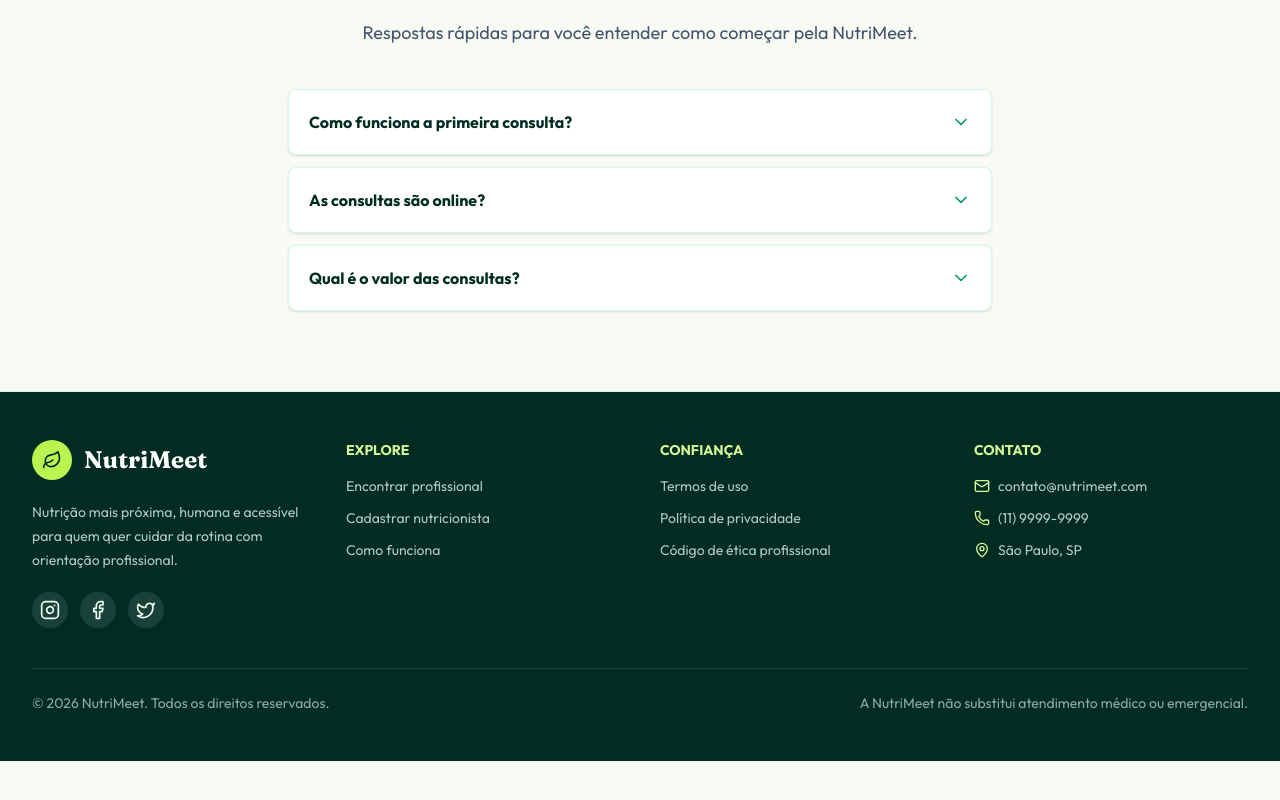
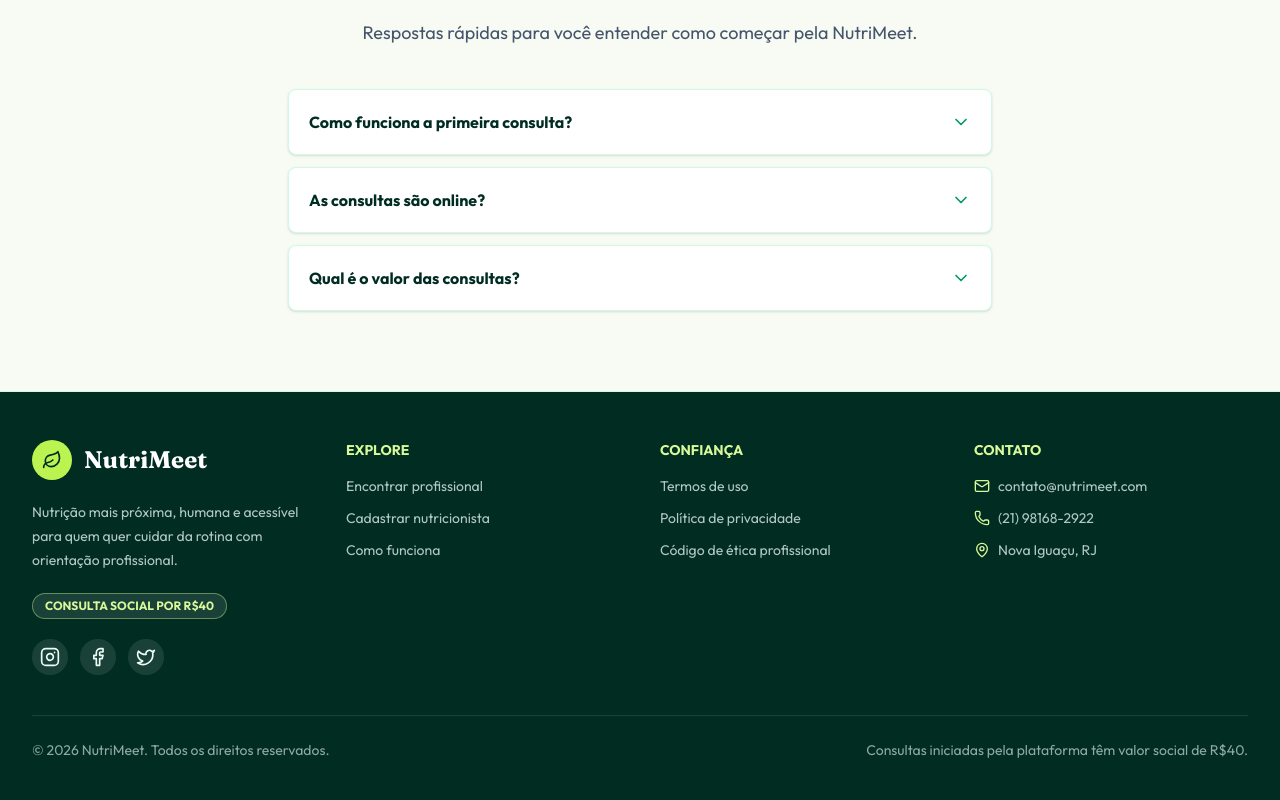
Before and after one commit to louro2023/NutriMeet, a React (Vite) app: page / in a window 1280 px wide. Shown: the part 3186-3986 px from the top of the page. Before the commit the page ends 3947 px from the top, so only its background shows below. Built offline with nearby package versions, Linux system fonts and the light colour scheme; no server answers.

Commit message:
Atualiza footer com consulta social

```diff
--- a/src/components/Footer.tsx
+++ b/src/components/Footer.tsx
@@ -16,6 +16,9 @@ export function Footer() {
             </Link>
             <p className="max-w-xs text-sm leading-6 text-emerald-50/75">
               Nutrição mais próxima, humana e acessível para quem quer cuidar da rotina com orientação profissional.
+            </p>
+            <p className="inline-flex rounded-full border border-lime-200/40 bg-white/10 px-3 py-1 text-xs font-bold uppercase text-lime-200">
+              Consulta social por R$40
             </p>
             <div className="flex gap-3">
               <a href="#" className="rounded-full bg-white/10 p-2 text-emerald-50 hover:bg-lime-300 hover:text-emerald-950" aria-label="Instagram"><Instagram className="h-5 w-5" /></a>
@@ -46,15 +49,15 @@ export function Footer() {
             <h4 className="mb-4 text-sm font-bold uppercase text-lime-200">Contato</h4>
             <ul className="space-y-3 text-sm text-emerald-50/75">
               <li className="flex items-center gap-2"><Mail className="h-4 w-4 text-lime-200" /> contato@nutrimeet.com</li>
-              <li className="flex items-center gap-2"><Phone className="h-4 w-4 text-lime-200" /> (11) 9999-9999</li>
-              <li className="flex items-center gap-2"><MapPin className="h-4 w-4 text-lime-200" /> São Paulo, SP</li>
+              <li className="flex items-center gap-2"><Phone className="h-4 w-4 text-lime-200" /> (21) 98168-2922</li>
+              <li className="flex items-center gap-2"><MapPin className="h-4 w-4 text-lime-200" /> Nova Iguaçu, RJ</li>
             </ul>
           </div>
         </div>
 
         <div className="mt-10 flex flex-wrap items-center justify-between gap-4 border-t border-white/10 pt-6 text-sm text-emerald-50/60">
           <p>© {new Date().getFullYear()} NutriMeet. Todos os direitos reservados.</p>
-          <p>A NutriMeet não substitui atendimento médico ou emergencial.</p>
+          <p>Consultas iniciadas pela plataforma têm valor social de R$40.</p>
         </div>
       </div>
     </footer>
```
